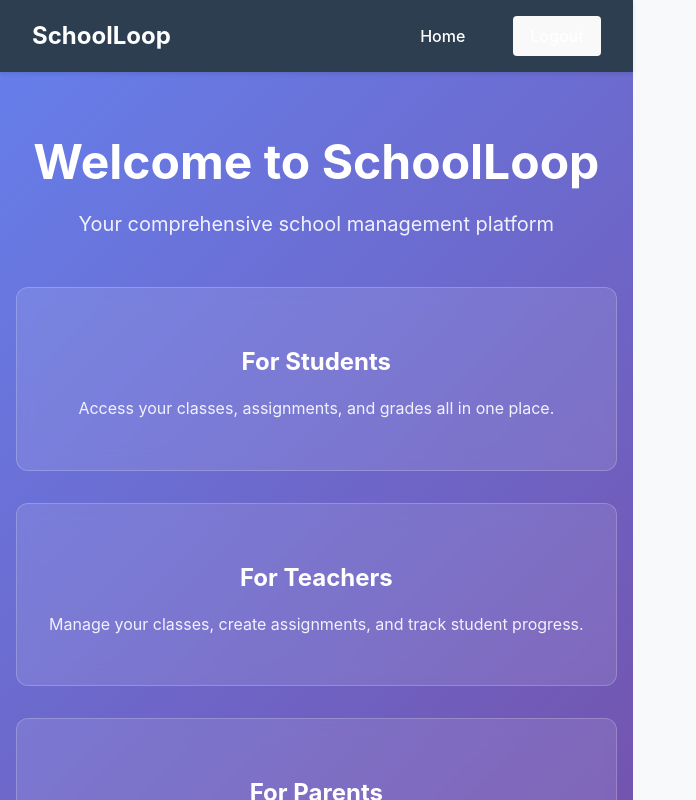
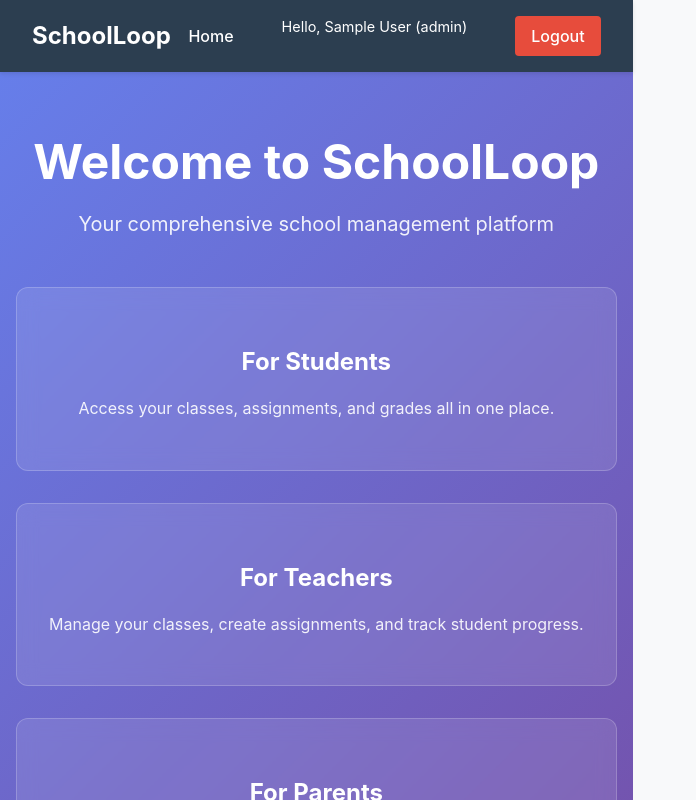
Before and after one commit to victorMwatu/SchoolLoop, a React (Vite) app in the folder client/: page / in a window 1280 px wide. Shown: the top 800 px of the page, without its empty margins (0-696 px from the left). Built offline with nearby package versions, Linux system fonts and the light colour scheme; sample sign-in values are in the browser's storage.

Commit message:
updated the signup.jsx and login.jsx and most of the css and also chanded the app to full width and Set .App to width: 100vw Updated html, body to width: 100% Added overflow-x: hidden to prevent horizontal scroll Made #root use full width

```diff
--- a/client/src/components/Dashboard.css
+++ b/client/src/components/Dashboard.css
@@ -1,5 +1,6 @@
 .dashboard-container {
   min-height: calc(100vh - 80px);
+  width: 100%;
   background: linear-gradient(135deg, #667eea 0%, #764ba2 100%);
   padding: 2rem 1rem;
   display: flex;
@@ -8,7 +9,8 @@
 }
 
 .dashboard-content {
-  max-width: 1000px;
+  width: 100%;
+  max-width: 1400px;
   text-align: center;
   color: white;
 }
--- a/client/src/components/Login.css
+++ b/client/src/components/Login.css
@@ -77,6 +77,15 @@
   text-decoration: none;
 }
 
-.login-form a:hover {
+.signup-form a:hover {
   text-decoration: underline;
 }
+
+.error-message {
+  background-color: #f8d7da;
+  color: #721c24;
+  padding: 0.75rem;
+  border-radius: 4px;
+  margin-top: 1rem;
+  border: 1px solid #f5c6cb;
+}
--- a/client/src/components/Login.jsx
+++ b/client/src/components/Login.jsx
@@ -1,21 +1,16 @@
-import React, { useState, useEffect } from 'react';
+import React, { useState } from 'react';
 import { useNavigate } from 'react-router-dom';
 import './Login.css';
 
-function Login() {
+function Login({ setUser }) {
   const [formData, setFormData] = useState({
     email: '',
-    password: ''
+    password: '',
+    role: 'student'
   });
   const [error, setError] = useState('');
+  const [loading, setLoading] = useState(false);
   const navigate = useNavigate();
-
-  //  Skip login if already logged in
-  useEffect(() => {
-    if (localStorage.getItem('token')) {
-      navigate('/');
-    }
-  }, [navigate]);
 
   const handleChange = (e) => {
     setFormData({
@@ -27,30 +22,35 @@ function Login() {
   const handleSubmit = async (e) => {
     e.preventDefault();
     setError('');
+    setLoading(true);
 
     try {
-      const response = await fetch('http://localhost:5000/api/auth/login', {
-        method: 'POST',
-        headers: { 'Content-Type': 'application/json' },
-        body: JSON.stringify(formData)
-      });
+      // For now, simulate login with mock data (later Person 3 will connect to real backend)
+      // Simulate API delay
+      await new Promise(resolve => setTimeout(resolve, 1000));
 
-      const data = await response.json();
+      // Mock user data based on role selected
+      const mockUser = {
+        id: 1,
+        name: formData.role === 'teacher' ? 'Mrs. Johnson' :
+              formData.role === 'student' ? 'John Doe' : 'Jane Parent',
+        email: formData.email,
+        role: formData.role
+      };
 
-      if (!response.ok) {
-        setError(data.msg || 'Login failed');
-        return;
-      }
+      // Save to localStorage
+      localStorage.setItem('token', 'mock-jwt-token');
+      localStorage.setItem('user', JSON.stringify(mockUser));
 
-      // Save token + role + id
-      localStorage.setItem('token', data.access_token);
-      localStorage.setItem('role', data.role);
-      localStorage.setItem('user_id', data.user_id);
+      // Update app state
+      setUser(mockUser);
 
-      // Redirect to dashboard
+      // Navigate to dashboard
       navigate('/');
     } catch (err) {
-      setError('Something went wrong. Please try again.');
+      setError('Login failed. Please try again.');
+    } finally {
+      setLoading(false);
     }
   };
 
@@ -83,10 +83,26 @@ function Login() {
             />
           </div>
 
-          <button type="submit" className="login-btn">Login</button>
+          <div className="form-group">
+            <label htmlFor="role">I am a:</label>
+            <select
+              id="role"
+              name="role"
+              value={formData.role}
+              onChange={handleChange}
+            >
+              <option value="student">Student</option>
+              <option value="teacher">Teacher</option>
+              <option value="parent">Parent</option>
+            </select>
+          </div>
+
+          <button type="submit" className="login-btn" disabled={loading}>
+            {loading ? 'Logging in...' : 'Login'}
+          </button>
         </form>
 
-        {error && <p className="error">{error}</p>}
+        {error && <div className="error-message">{error}</div>}
 
         <p>Don't have an account? <a href="/signup">Sign up here</a></p>
       </div>
--- a/client/src/components/Navigation.css
+++ b/client/src/components/Navigation.css
@@ -1,4 +1,5 @@
 .navbar {
+  width: 100%;
   background-color: #2c3e50;
   color: white;
   padding: 0;
@@ -12,7 +13,8 @@
   display: flex;
   justify-content: space-between;
   align-items: center;
-  max-width: 1200px;
+  width: 100%;
+  max-width: 1400px;
   margin: 0 auto;
   padding: 1rem 2rem;
 }
@@ -48,6 +50,26 @@
   background-color: #3498db;
 }
 
+.user-info {
+  color: white;
+  font-size: 0.9rem;
+  margin-right: 1rem;
+}
+
+.logout-btn {
+  background-color: #e74c3c;
+  color: white;
+  border: none;
+  padding: 0.5rem 1rem;
+  border-radius: 4px;
+  cursor: pointer;
+  font-size: 1rem;
+}
+
+.logout-btn:hover {
+  background-color: #c0392b;
+}
+
 /* Mobile responsiveness */
 @media (max-width: 768px) {
   .nav-container {
--- a/client/src/components/Navigation.jsx
+++ b/client/src/components/Navigation.jsx
@@ -2,14 +2,15 @@ import React from 'react';
 import { useNavigate } from 'react-router-dom';
 import './Navigation.css';
 
-function Navigation() {
+function Navigation({ user, setUser }) {
   const navigate = useNavigate();
-  const isLoggedIn = !!localStorage.getItem('token');
 
   const handleLogout = () => {
     localStorage.removeItem('token');
     localStorage.removeItem('role');
     localStorage.removeItem('user_id');
+    localStorage.removeItem('user');
+    setUser(null);
     navigate('/login');
   };
 
@@ -22,16 +23,19 @@ function Navigation() {
 
         <div className="nav-menu">
           <a href="/" className="nav-link">Home</a>
-          {!isLoggedIn && (
+          {!user && (
             <>
               <a href="/login" className="nav-link">Login</a>
               <a href="/signup" className="nav-link">Sign Up</a>
             </>
           )}
-          {isLoggedIn && (
-            <button onClick={handleLogout} className="nav-link logout-btn">
-              Logout
-            </button>
+          {user && (
+            <>
+              <span className="user-info">Hello, {user.name} ({user.role})</span>
+              <button onClick={handleLogout} className="nav-link logout-btn">
+                Logout
+              </button>
+            </>
           )}
         </div>
       </div>
--- a/client/src/components/Signup.jsx
+++ b/client/src/components/Signup.jsx
@@ -2,7 +2,7 @@ import React, { useState } from 'react';
 import { useNavigate } from 'react-router-dom';
 import './Signup.css';
 
-function Signup() {
+function Signup({ setUser }) {
   const [formData, setFormData] = useState({
     name: '',
     email: '',
```
